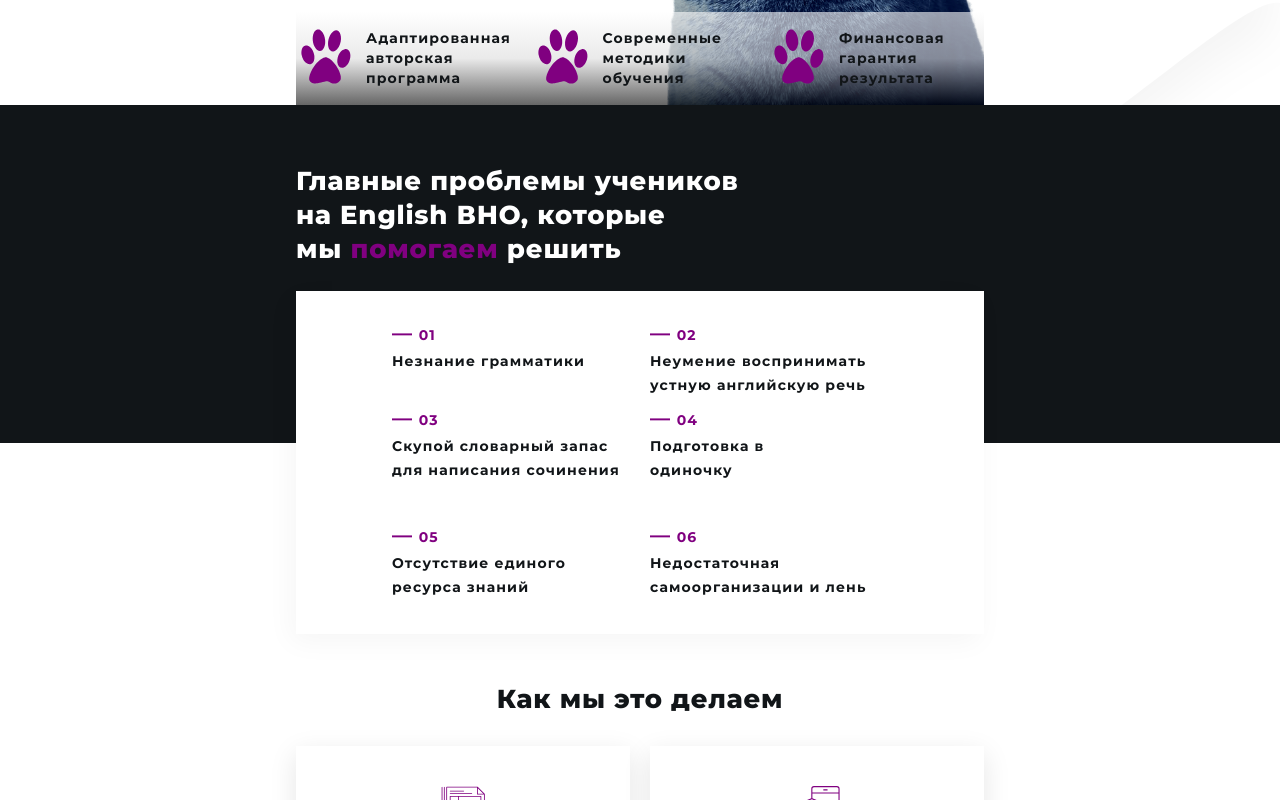
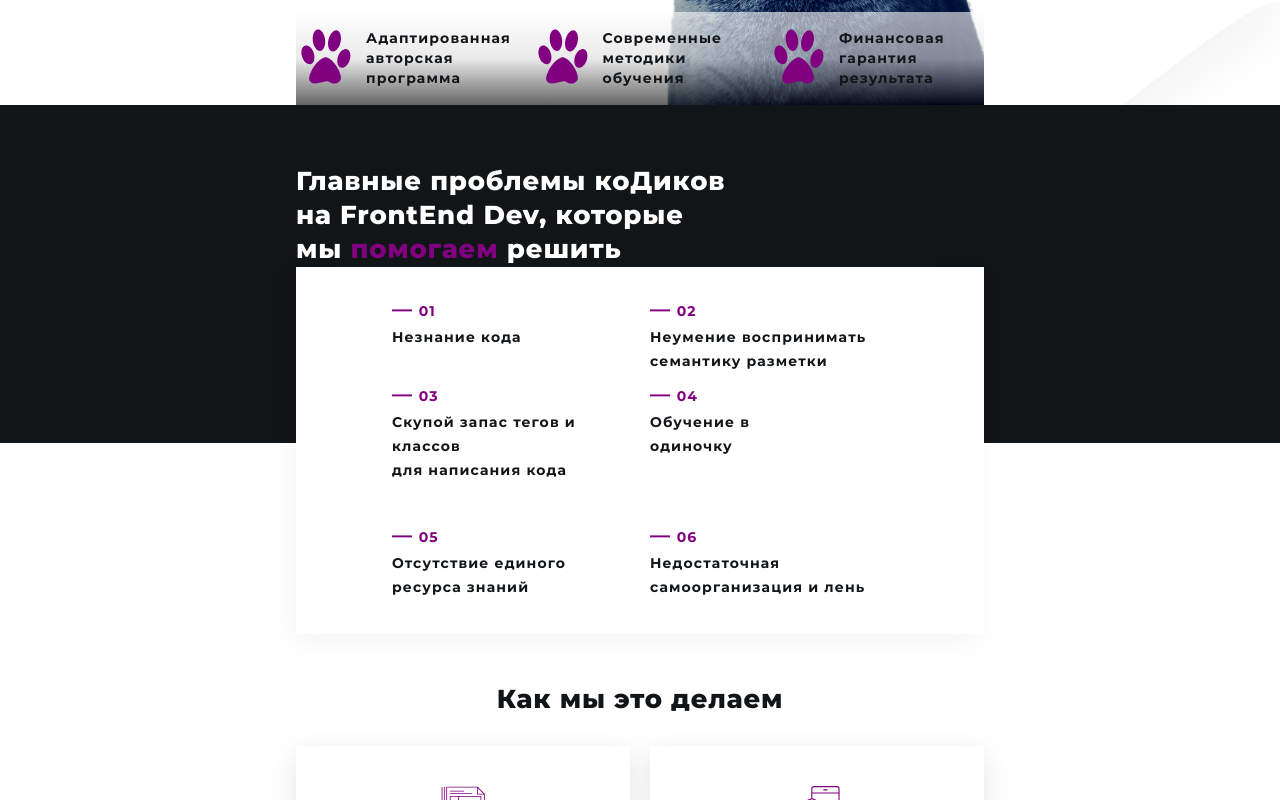
Before and after one commit to Marinessa393/DevCat, a website built with Parcel: page src/index.html in a window 1280 px wide. Shown: the part 476-1276 px from the top of the page. Built offline with nearby package versions, Linux system fonts and the light colour scheme.

Commit message:
Updating markup

```diff
--- a/src/partials/problems.html
+++ b/src/partials/problems.html
@@ -4,8 +4,8 @@
     <div class="problems-title-wrap">
       <h2 class="title">
         Главные проблемы
-        <span class="problems line-break">учеников</span>
-        <span class="problems line-break">на English ВНО,</span>
+        <span class="problems line-break">коДиков</span>
+        <span class="problems line-break">на FrontEnd Dev,</span>
         <span class="problems line-break">которые</span>
         <span class="problems line-break"
           >мы <span class="problems accent-element">помогаем</span> решить</span
@@ -18,14 +18,14 @@
           <div class="dashnumber-wrap">
           <span class="problems-dash">—<span><span class="problems-number"> 01</span>
         </div>
-          <h3 class="problems-subtitle">Незнание грамматики</h3>
+          <h3 class="problems-subtitle">Незнание кода</h3>
         </li>
         <li class="problems-item">
           <div class="dashnumber-wrap">
           <span class="problems-dash">—<span><span class="problems-number"> 02</span>
           </div>
           <h3 class="problems-subtitle">
-            Неумение воспринимать <span class="line-break">устную английскую речь</span>
+            Неумение воспринимать <span class="line-break">семантику разметки</span>
           </h3>
         </li>
         <li class="problems-item">
@@ -33,8 +33,8 @@
           <span class="problems-dash">—</span><span class="problems-number"> 03</span>
           </div>
           <h3 class="problems-subtitle">
-            Скупой словарный запас
-            <span class="line-break">для написания сочинения</span>
+            Скупой запас тегов и классов
+            <span class="line-break">для написания кода</span>
           </h3>
         </li>
         <li class="problems-item">
@@ -42,7 +42,7 @@
           <span class="problems-dash">—<span><span class="problems-number"> 04</span>
           </div>
         <h3 class="problems-subtitle">
-            Подготовка в <span class="line-break">одиночку</span>
+            Обучение в <span class="line-break">одиночку</span>
           </h3>
         </li>
         <li class="problems-item">
@@ -58,7 +58,7 @@
           <span class="problems-dash">—<span><span class="problems-number"> 06</span>
           </div>
           <h3 class="problems-subtitle">
-            Недостаточная <span class="line-break">самоорганизации и лень</span>
+            Недостаточная <span class="line-break">самоорганизация и лень</span>
           </h3>
         </li>
       </ul>
```
